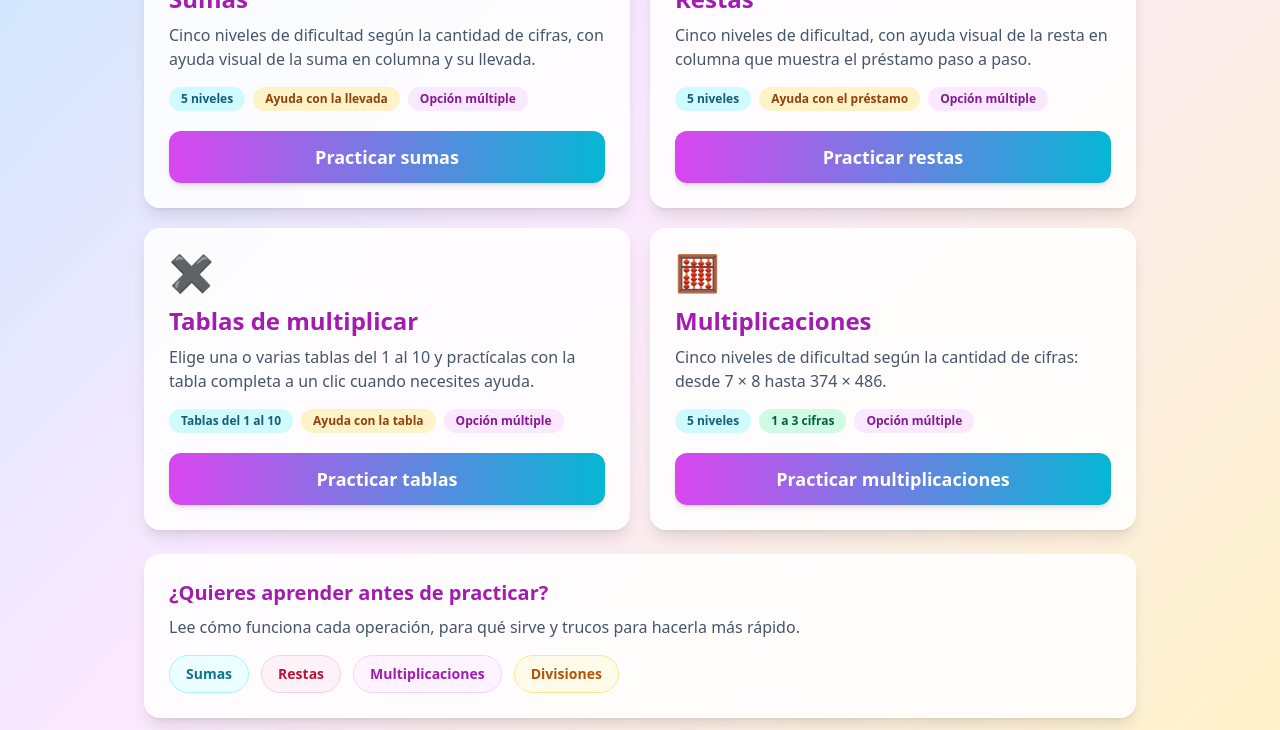
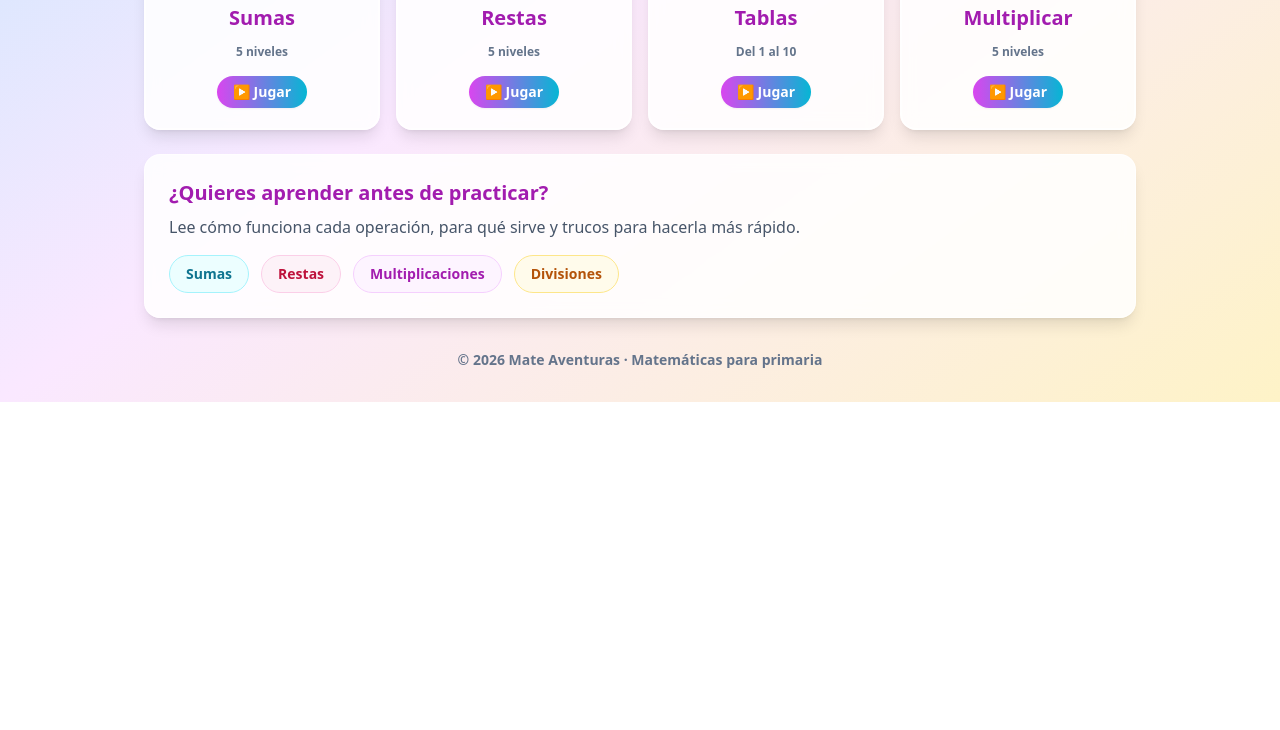
Before and after one commit to jtorrescr/mateaventuras, a website: page practicas.html in a window 1280 px wide. Shown: the part 539-1269 px from the top of the page. After the commit the page ends 941 px from the top, so only its background shows below. Drawn offline with Linux system fonts and the light colour scheme.

Commit message:
Se cambia el UI para mostrar las diferentes prácticas para que sea más claro que son actividades intereactivas.

```diff
--- a/practicas.html
+++ b/practicas.html
@@ -81,74 +81,50 @@
             </p>
         </section>
 
-        <section class="mt-6 grid gap-5 md:grid-cols-2" aria-label="Prácticas disponibles">
-            <article
-                class="flex flex-col rounded-2xl border border-white/70 bg-white/85 p-6 shadow-lg backdrop-blur transition hover:-translate-y-0.5 hover:shadow-xl">
-                <p class="text-4xl">➕</p>
-                <h2 class="mt-3 text-2xl font-black text-fuchsia-700">Sumas</h2>
-                <p class="mt-2 flex-1 text-slate-600">Cinco niveles de dificultad según la cantidad de cifras, con
-                    ayuda visual de la suma en columna y su llevada.</p>
-                <ul class="mt-4 flex flex-wrap gap-2 text-xs font-bold">
-                    <li class="rounded-full bg-cyan-100 px-3 py-1 text-cyan-800">5 niveles</li>
-                    <li class="rounded-full bg-amber-100 px-3 py-1 text-amber-800">Ayuda con la llevada</li>
-                    <li class="rounded-full bg-fuchsia-100 px-3 py-1 text-fuchsia-800">Opción múltiple</li>
-                </ul>
+        <section class="mt-6 grid grid-cols-2 gap-4 sm:grid-cols-4" aria-label="Prácticas disponibles">
             <a href="matematicas/operaciones-basicas/practica-sumas.html"
-                    class="mt-5 inline-block rounded-xl bg-gradient-to-r from-fuchsia-500 to-cyan-500 px-6 py-3 text-center text-lg font-bold text-white shadow-md transition hover:scale-[1.02] hover:from-fuchsia-600 hover:to-cyan-600">
-                    Practicar sumas
+                class="group flex flex-col items-center gap-3 rounded-2xl border-2 border-white/70 bg-white/85 p-5 text-center shadow-lg backdrop-blur transition hover:-translate-y-1 hover:border-fuchsia-300 hover:shadow-xl">
+                <span
+                    class="flex h-16 w-16 items-center justify-center rounded-full bg-gradient-to-br from-cyan-100 to-fuchsia-100 text-4xl shadow-inner transition group-hover:scale-110">➕</span>
+                <span class="text-xl font-black text-fuchsia-700">Sumas</span>
+                <span class="text-xs font-bold text-slate-500">5 niveles</span>
+                <span
+                    class="mt-1 inline-flex items-center gap-1 rounded-full bg-gradient-to-r from-fuchsia-500 to-cyan-500 px-4 py-1.5 text-sm font-black text-white shadow-sm transition group-hover:from-fuchsia-600 group-hover:to-cyan-600">▶
+                    Jugar</span>
             </a>
-            </article>
 
-            <article
-                class="flex flex-col rounded-2xl border border-white/70 bg-white/85 p-6 shadow-lg backdrop-blur transition hover:-translate-y-0.5 hover:shadow-xl">
-                <p class="text-4xl">➖</p>
-                <h2 class="mt-3 text-2xl font-black text-fuchsia-700">Restas</h2>
-                <p class="mt-2 flex-1 text-slate-600">Cinco niveles de dificultad, con ayuda visual de la resta en
-                    columna que muestra el préstamo paso a paso.</p>
-                <ul class="mt-4 flex flex-wrap gap-2 text-xs font-bold">
-                    <li class="rounded-full bg-cyan-100 px-3 py-1 text-cyan-800">5 niveles</li>
-                    <li class="rounded-full bg-amber-100 px-3 py-1 text-amber-800">Ayuda con el préstamo</li>
-                    <li class="rounded-full bg-fuchsia-100 px-3 py-1 text-fuchsia-800">Opción múltiple</li>
-                </ul>
             <a href="matematicas/operaciones-basicas/practica-restas.html"
-                    class="mt-5 inline-block rounded-xl bg-gradient-to-r from-fuchsia-500 to-cyan-500 px-6 py-3 text-center text-lg font-bold text-white shadow-md transition hover:scale-[1.02] hover:from-fuchsia-600 hover:to-cyan-600">
-                    Practicar restas
+                class="group flex flex-col items-center gap-3 rounded-2xl border-2 border-white/70 bg-white/85 p-5 text-center shadow-lg backdrop-blur transition hover:-translate-y-1 hover:border-fuchsia-300 hover:shadow-xl">
+                <span
+                    class="flex h-16 w-16 items-center justify-center rounded-full bg-gradient-to-br from-cyan-100 to-fuchsia-100 text-4xl shadow-inner transition group-hover:scale-110">➖</span>
+                <span class="text-xl font-black text-fuchsia-700">Restas</span>
+                <span class="text-xs font-bold text-slate-500">5 niveles</span>
+                <span
+                    class="mt-1 inline-flex items-center gap-1 rounded-full bg-gradient-to-r from-fuchsia-500 to-cyan-500 px-4 py-1.5 text-sm font-black text-white shadow-sm transition group-hover:from-fuchsia-600 group-hover:to-cyan-600">▶
+                    Jugar</span>
             </a>
-            </article>
 
-            <article
-                class="flex flex-col rounded-2xl border border-white/70 bg-white/85 p-6 shadow-lg backdrop-blur transition hover:-translate-y-0.5 hover:shadow-xl">
-                <p class="text-4xl">✖️</p>
-                <h2 class="mt-3 text-2xl font-black text-fuchsia-700">Tablas de multiplicar</h2>
-                <p class="mt-2 flex-1 text-slate-600">Elige una o varias tablas del 1 al 10 y practícalas con la tabla
-                    completa a un clic cuando necesites ayuda.</p>
-                <ul class="mt-4 flex flex-wrap gap-2 text-xs font-bold">
-                    <li class="rounded-full bg-cyan-100 px-3 py-1 text-cyan-800">Tablas del 1 al 10</li>
-                    <li class="rounded-full bg-amber-100 px-3 py-1 text-amber-800">Ayuda con la tabla</li>
-                    <li class="rounded-full bg-fuchsia-100 px-3 py-1 text-fuchsia-800">Opción múltiple</li>
-                </ul>
             <a href="matematicas/operaciones-basicas/practica-tablas-de-multiplicar.html"
-                    class="mt-5 inline-block rounded-xl bg-gradient-to-r from-fuchsia-500 to-cyan-500 px-6 py-3 text-center text-lg font-bold text-white shadow-md transition hover:scale-[1.02] hover:from-fuchsia-600 hover:to-cyan-600">
-                    Practicar tablas
+                class="group flex flex-col items-center gap-3 rounded-2xl border-2 border-white/70 bg-white/85 p-5 text-center shadow-lg backdrop-blur transition hover:-translate-y-1 hover:border-fuchsia-300 hover:shadow-xl">
+                <span
+                    class="flex h-16 w-16 items-center justify-center rounded-full bg-gradient-to-br from-cyan-100 to-fuchsia-100 text-4xl shadow-inner transition group-hover:scale-110">✖️</span>
+                <span class="text-xl font-black text-fuchsia-700">Tablas</span>
+                <span class="text-xs font-bold text-slate-500">Del 1 al 10</span>
+                <span
+                    class="mt-1 inline-flex items-center gap-1 rounded-full bg-gradient-to-r from-fuchsia-500 to-cyan-500 px-4 py-1.5 text-sm font-black text-white shadow-sm transition group-hover:from-fuchsia-600 group-hover:to-cyan-600">▶
+                    Jugar</span>
             </a>
-            </article>
 
-            <article
-                class="flex flex-col rounded-2xl border border-white/70 bg-white/85 p-6 shadow-lg backdrop-blur transition hover:-translate-y-0.5 hover:shadow-xl">
-                <p class="text-4xl">🧮</p>
-                <h2 class="mt-3 text-2xl font-black text-fuchsia-700">Multiplicaciones</h2>
-                <p class="mt-2 flex-1 text-slate-600">Cinco niveles de dificultad según la cantidad de cifras: desde
-                    7 × 8 hasta 374 × 486.</p>
-                <ul class="mt-4 flex flex-wrap gap-2 text-xs font-bold">
-                    <li class="rounded-full bg-cyan-100 px-3 py-1 text-cyan-800">5 niveles</li>
-                    <li class="rounded-full bg-emerald-100 px-3 py-1 text-emerald-800">1 a 3 cifras</li>
-                    <li class="rounded-full bg-fuchsia-100 px-3 py-1 text-fuchsia-800">Opción múltiple</li>
-                </ul>
             <a href="matematicas/operaciones-basicas/practica-multiplicaciones.html"
-                    class="mt-5 inline-block rounded-xl bg-gradient-to-r from-fuchsia-500 to-cyan-500 px-6 py-3 text-center text-lg font-bold text-white shadow-md transition hover:scale-[1.02] hover:from-fuchsia-600 hover:to-cyan-600">
-                    Practicar multiplicaciones
+                class="group flex flex-col items-center gap-3 rounded-2xl border-2 border-white/70 bg-white/85 p-5 text-center shadow-lg backdrop-blur transition hover:-translate-y-1 hover:border-fuchsia-300 hover:shadow-xl">
+                <span
+                    class="flex h-16 w-16 items-center justify-center rounded-full bg-gradient-to-br from-cyan-100 to-fuchsia-100 text-4xl shadow-inner transition group-hover:scale-110">🧮</span>
+                <span class="text-xl font-black text-fuchsia-700">Multiplicar</span>
+                <span class="text-xs font-bold text-slate-500">5 niveles</span>
+                <span
+                    class="mt-1 inline-flex items-center gap-1 rounded-full bg-gradient-to-r from-fuchsia-500 to-cyan-500 px-4 py-1.5 text-sm font-black text-white shadow-sm transition group-hover:from-fuchsia-600 group-hover:to-cyan-600">▶
+                    Jugar</span>
             </a>
-            </article>
         </section>
 
         <section class="mt-6 rounded-2xl border border-white/70 bg-white/85 p-6 shadow-lg backdrop-blur">
```
Also changed, not shown: assets/css/estilos.css. Lines whose indentation alone changed are shown as unchanged.
